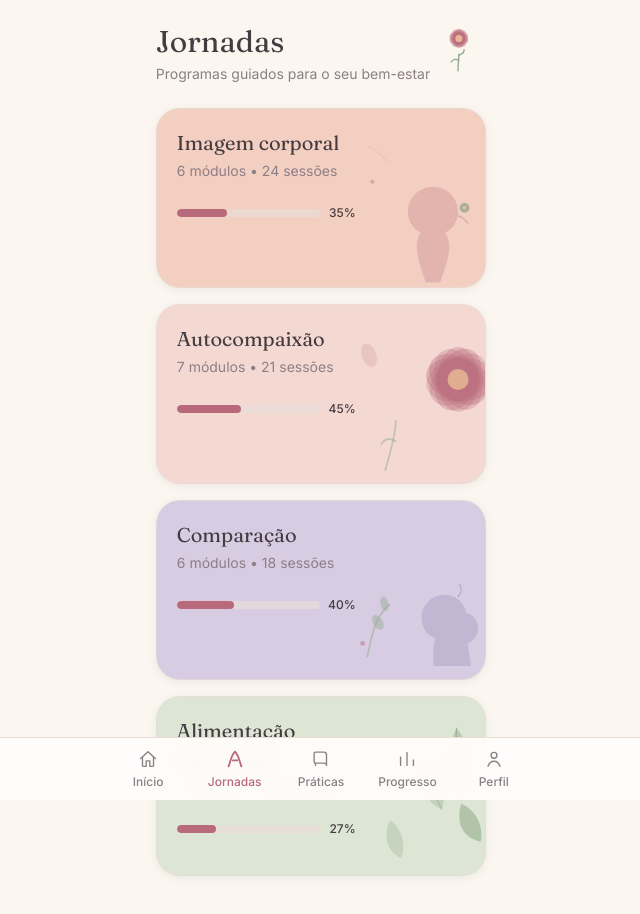
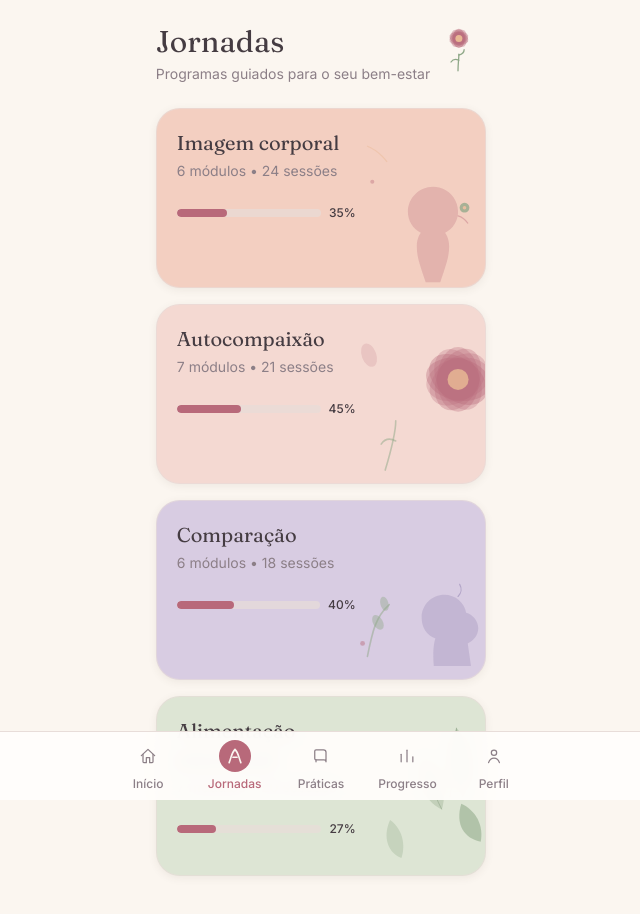
Before and after one commit to luisf66452/mulheres, a Next.js app: page /jornadas in a window 1280 px wide. Shown: the top 914 px of the page, without its empty margins (319-959 px from the left). Built offline with nearby package versions, Linux system fonts and the light colour scheme.

Commit message:
feat: add active-state circle and safe-area padding to bottom nav

```diff
--- a/src/app/components/NavegacaoInferior.tsx
+++ b/src/app/components/NavegacaoInferior.tsx
@@ -3,38 +3,78 @@
 import Link from 'next/link';
 import { usePathname } from 'next/navigation';
 
-type IconeProps = { ativo: boolean };
+type IconeProps = { ativo: boolean; className?: string };
 
-function IconeInicio({ ativo }: IconeProps) {
+function IconeInicio({ ativo, className }: IconeProps) {
   return (
-    <svg viewBox="0 0 24 24" width="22" height="22" fill="none" stroke="currentColor" strokeWidth={ativo ? 2 : 1.5} strokeLinecap="round" strokeLinejoin="round">
+    <svg
+      viewBox="0 0 24 24"
+      width="20"
+      height="20"
+      fill="none"
+      stroke="currentColor"
+      strokeWidth={ativo ? 2 : 1.5}
+      strokeLinecap="round"
+      strokeLinejoin="round"
+      className={className}
+    >
       <path d="M4 11.5 12 4l8 7.5" />
       <path d="M6 10v9a1 1 0 0 0 1 1h3v-6h4v6h3a1 1 0 0 0 1-1v-9" />
     </svg>
   );
 }
 
-function IconeJornada({ ativo }: IconeProps) {
+function IconeJornada({ ativo, className }: IconeProps) {
   return (
-    <svg viewBox="0 0 24 24" width="22" height="22" fill="none" stroke="currentColor" strokeWidth={ativo ? 2 : 1.5} strokeLinecap="round" strokeLinejoin="round">
+    <svg
+      viewBox="0 0 24 24"
+      width="20"
+      height="20"
+      fill="none"
+      stroke="currentColor"
+      strokeWidth={ativo ? 2 : 1.5}
+      strokeLinecap="round"
+      strokeLinejoin="round"
+      className={className}
+    >
       <path d="M5 20c3-8 3-12 7-16 4 4 4 8 7 16" />
       <path d="M9.5 13.5h5" />
     </svg>
   );
 }
 
-function IconePraticas({ ativo }: IconeProps) {
+function IconePraticas({ ativo, className }: IconeProps) {
   return (
-    <svg viewBox="0 0 24 24" width="22" height="22" fill="none" stroke="currentColor" strokeWidth={ativo ? 2 : 1.5} strokeLinecap="round" strokeLinejoin="round">
+    <svg
+      viewBox="0 0 24 24"
+      width="20"
+      height="20"
+      fill="none"
+      stroke="currentColor"
+      strokeWidth={ativo ? 2 : 1.5}
+      strokeLinecap="round"
+      strokeLinejoin="round"
+      className={className}
+    >
       <path d="M6 4.5h9a3 3 0 0 1 3 3V19a2.5 2.5 0 0 0-2.5-2.5H6a1.5 1.5 0 0 1-1.5-1.5V6A1.5 1.5 0 0 1 6 4.5Z" />
       <path d="M6 16.5V19" />
     </svg>
   );
 }
 
-function IconeProgresso({ ativo }: IconeProps) {
+function IconeProgresso({ ativo, className }: IconeProps) {
   return (
-    <svg viewBox="0 0 24 24" width="22" height="22" fill="none" stroke="currentColor" strokeWidth={ativo ? 2 : 1.5} strokeLinecap="round" strokeLinejoin="round">
+    <svg
+      viewBox="0 0 24 24"
+      width="20"
+      height="20"
+      fill="none"
+      stroke="currentColor"
+      strokeWidth={ativo ? 2 : 1.5}
+      strokeLinecap="round"
+      strokeLinejoin="round"
+      className={className}
+    >
       <path d="M5 19V10" />
       <path d="M12 19V5" />
       <path d="M19 19v-6" />
@@ -42,9 +82,19 @@ function IconeProgresso({ ativo }: IconeProps) {
   );
 }
 
-function IconePerfil({ ativo }: IconeProps) {
+function IconePerfil({ ativo, className }: IconeProps) {
   return (
-    <svg viewBox="0 0 24 24" width="22" height="22" fill="none" stroke="currentColor" strokeWidth={ativo ? 2 : 1.5} strokeLinecap="round" strokeLinejoin="round">
+    <svg
+      viewBox="0 0 24 24"
+      width="20"
+      height="20"
+      fill="none"
+      stroke="currentColor"
+      strokeWidth={ativo ? 2 : 1.5}
+      strokeLinecap="round"
+      strokeLinejoin="round"
+      className={className}
+    >
       <circle cx="12" cy="8" r="3.2" />
       <path d="M5.5 20c1.2-3.6 4-5.5 6.5-5.5s5.3 1.9 6.5 5.5" />
     </svg>
@@ -65,7 +115,7 @@ export default function NavegacaoInferior() {
   return (
     <nav
       aria-label="Navegação principal"
-      className="fixed inset-x-0 bottom-0 z-20 border-t border-borda bg-superficie/95 backdrop-blur"
+      className="fixed inset-x-0 bottom-0 z-20 border-t border-borda bg-superficie/95 pb-[env(safe-area-inset-bottom)] backdrop-blur"
     >
       <ul className="mx-auto flex max-w-md items-stretch justify-between px-2">
         {ITENS.map(({ href, rotulo, Icone, prefixosAtivos }) => {
@@ -78,11 +128,17 @@ export default function NavegacaoInferior() {
               <Link
                 href={href}
                 aria-current={ativo ? 'page' : undefined}
-                className={`flex flex-col items-center gap-1 py-2.5 text-xs font-medium transition-colors ${
+                className={`flex flex-col items-center gap-1 py-2 text-xs font-medium transition-colors ${
                   ativo ? 'text-acao' : 'text-texto-suave'
                 }`}
               >
-                <Icone ativo={ativo} />
+                <span
+                  className={`flex h-8 w-8 items-center justify-center rounded-full transition-colors ${
+                    ativo ? 'bg-acao' : ''
+                  }`}
+                >
+                  <Icone ativo={ativo} className={ativo ? 'text-fundo' : 'text-texto-suave'} />
+                </span>
                 {rotulo}
               </Link>
             </li>
```
